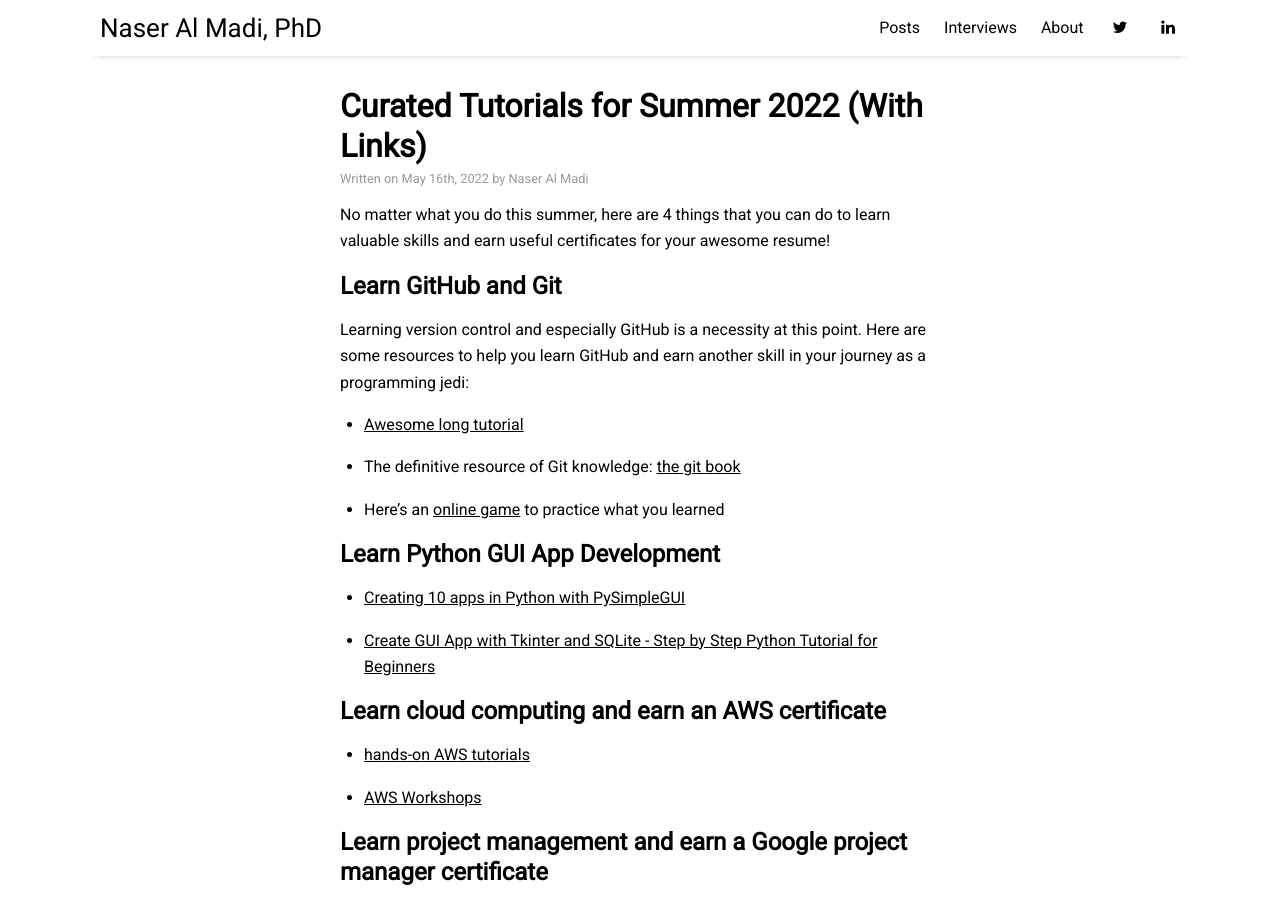
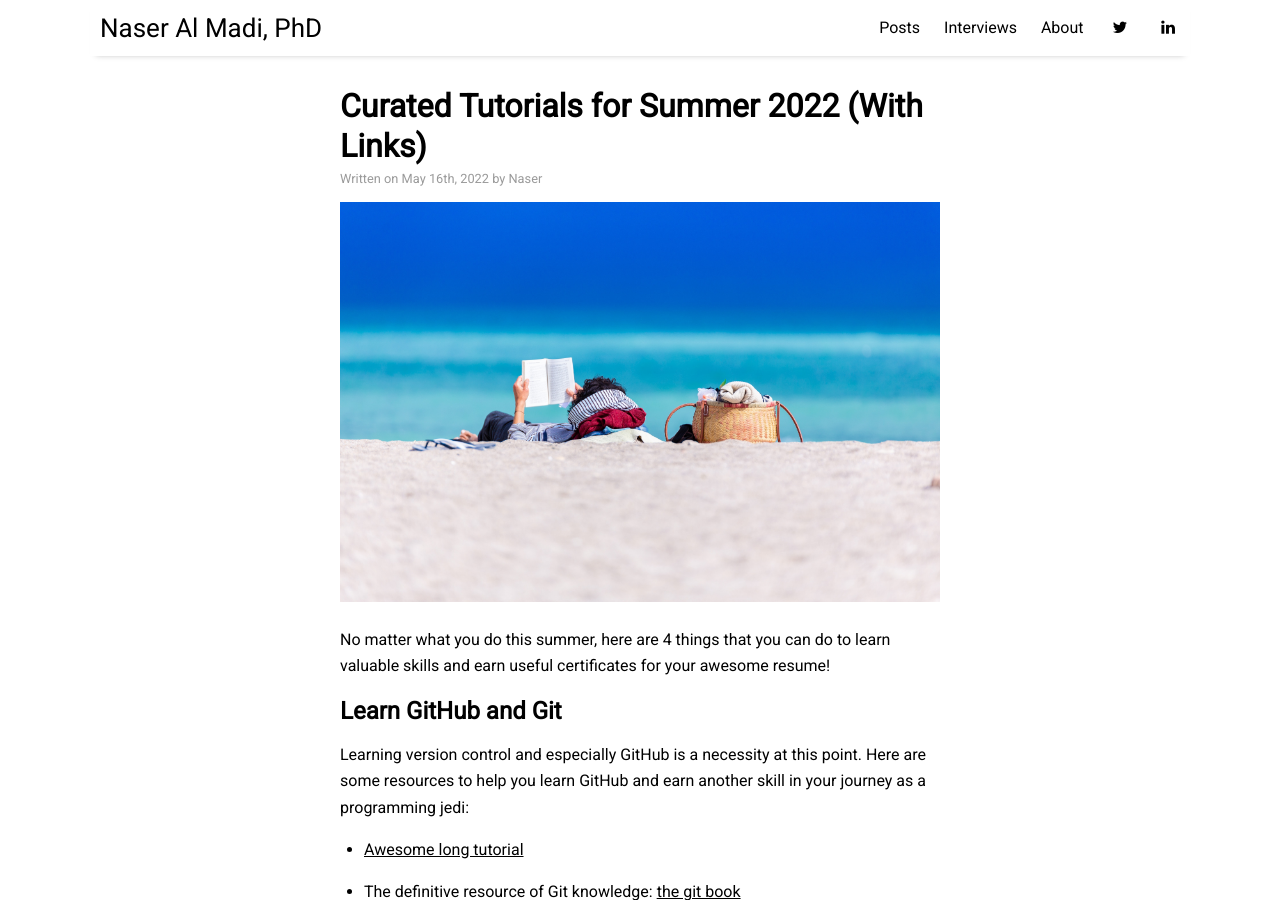
Before and after one commit to SWEFall22/swefall22.github.io, a Jekyll site: the page built from _posts/2022-05-16-summer2022.md, in a window 1280 px wide and 900 px high. Built offline with Jekyll 4.4.1, drawn with Linux system fonts in a browser that asks for light colours; nearby versions of some CDN libraries; part of the change alters nothing that is shown.

Commit message:
Update 2022-05-16-summer2022.md

```diff
--- a/_posts/2022-05-16-summer2022.md
+++ b/_posts/2022-05-16-summer2022.md
@@ -1,7 +1,10 @@
 ---
-published: true
 layout: post
-title: Curated Tutorials for Summer 2022 (With Links)
+title: "Curated Tutorials for Summer 2022 (With Links)"
+author: "Naser"
+categories: Post
+tags: [Post]
+image: dan-dumitriu-3w1XBUGj4ds-unsplash.jpg
 ---
 
 No matter what you do this summer, here are 4 things that you can do to learn valuable skills and earn useful certificates for your awesome resume!
```
